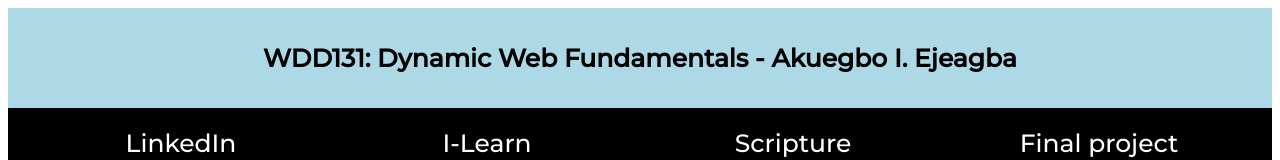
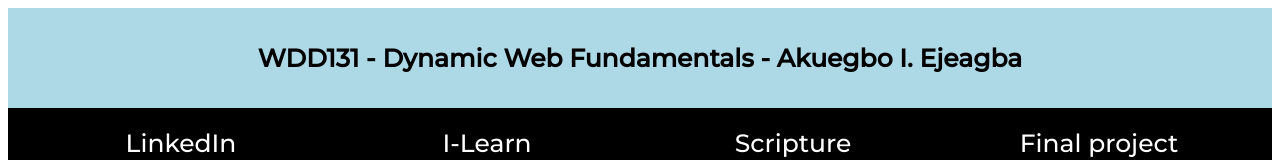
Before and after one commit to iheanyi11/wdd131, a plain HTML site: page index.html in a window 1280 px wide. Shown: the top 160 px of the page. Drawn offline with Linux system fonts and the light colour scheme.

Commit message:
updated the index.html code

```diff
--- a/index.html
+++ b/index.html
@@ -3,15 +3,15 @@
 <head>
     <meta charset="UTF-8">
     <meta name="viewport" content="width=device-width, initial-scale=1.0">
-    <title>WDD 131 - Dynamic Web Fundamentals - Akuegbo Iheanyi Ejeagba</title>
+    <title>WDD 131 - Dynamic Web Fundamentals - Akuegbo I. Ejeagba</title>
     <meta name="description" content="WDD 131 - Dynamic Web Fundamentals - Akuegbo Iheanyi Ejeagba">
-    <meta author="author" content="Akuegbo Iheanyi Ejeagba">
+    <meta author="author" content="Akuegbo I. Ejeagba">
     <link rel="stylesheet" href="styles/base.css">
     <script src="scripts/getdates.js" defer></script>
 </head>
 <body>
     <header>
-        <h1>WDD131: Dynamic Web Fundamentals - Akuegbo I. Ejeagba</h1>
+        <h1>WDD131 - Dynamic Web Fundamentals - Akuegbo I. Ejeagba</h1>
         <nav>
             <ul>
                 <li><a href="https://www.linkedin.com/">LinkedIn</a></li>
```
